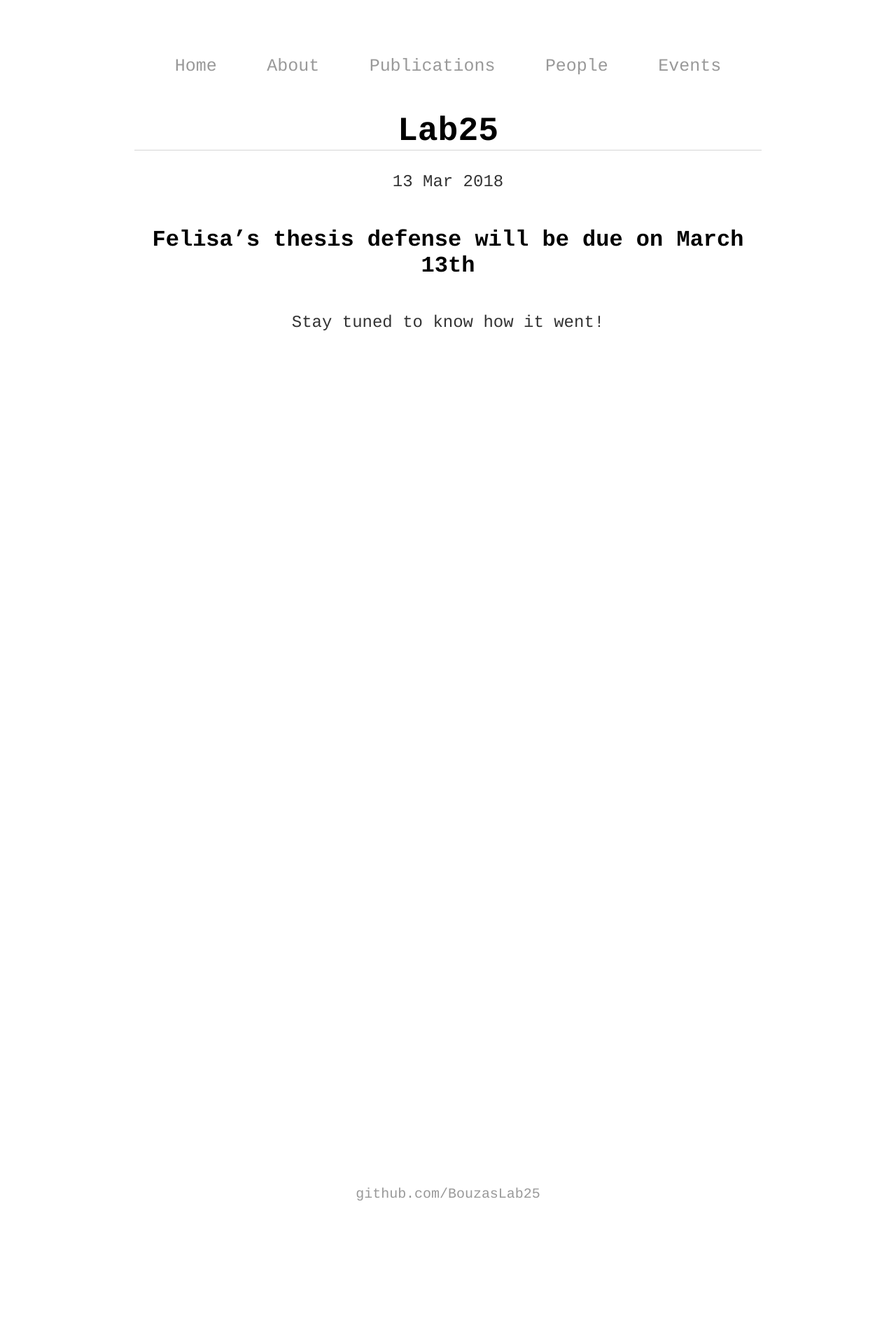
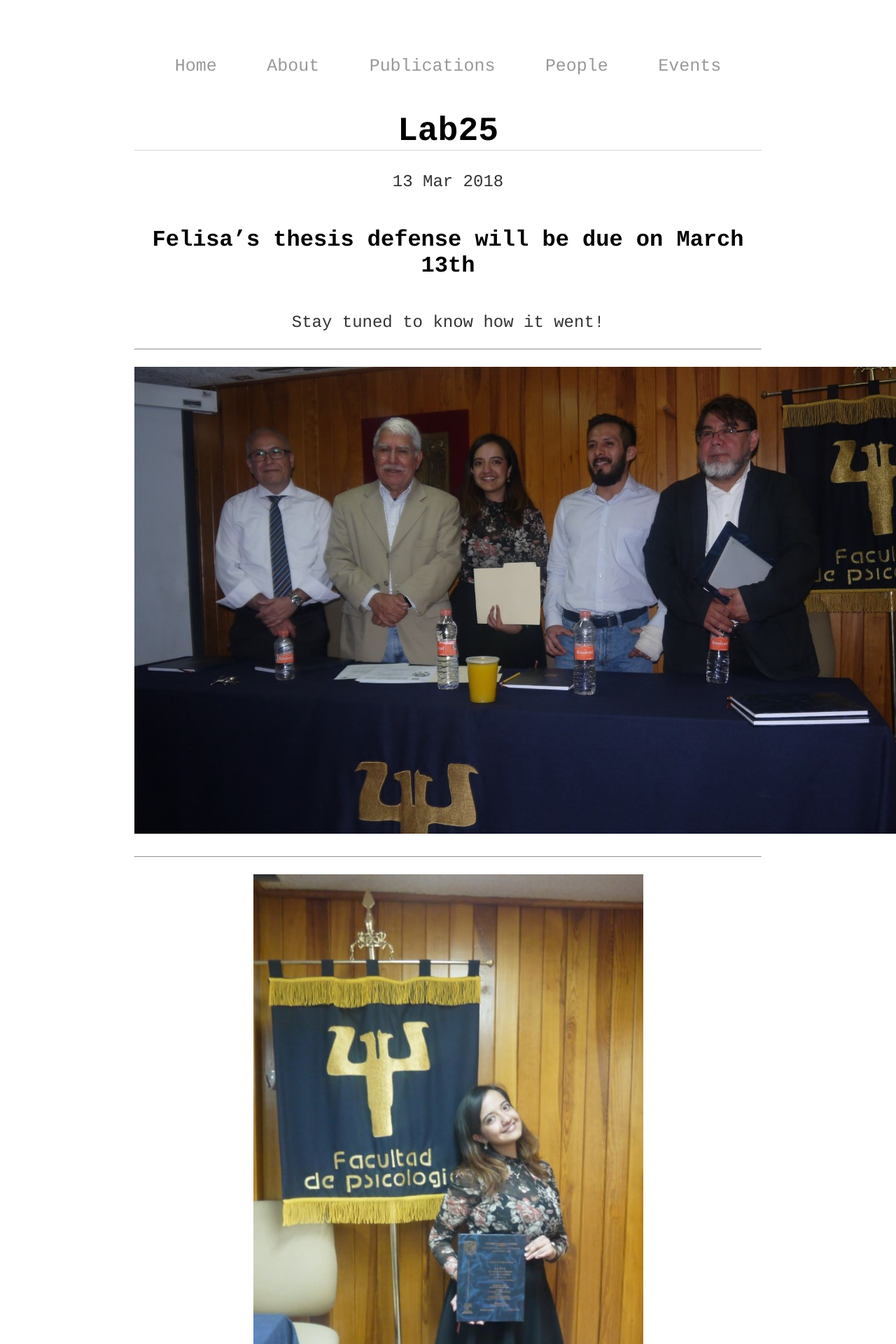
Before and after one commit to BouzasLab25/bouzaslab25.github.io, a Jekyll site: the page built from _posts/2018-03-13-posts-from-lab-25.md, in a window 1280 px wide. Shown: the top 1920 px of the page at 70% size. Built offline with Jekyll 4.4.1, drawn with Linux system fonts in a browser that asks for light colours; before the commit the page ends 1797 px from its top, so only the background shows below that.

Commit message:
Update 2018-03-13-posts-from-lab-25.md

```diff
--- a/_posts/2018-03-13-posts-from-lab-25.md
+++ b/_posts/2018-03-13-posts-from-lab-25.md
@@ -7,3 +7,12 @@ date: 2018-03-13
 ### Felisa's thesis defense will be due on March 13th
 
 Stay tuned to know how it went!
+
+
+____
+
+![Alt text](/LabPictures/Fel_Ex2.jpg)
+
+____
+
+![Alt text](/LabPictures/Fel_Ex1.jpg)
```
